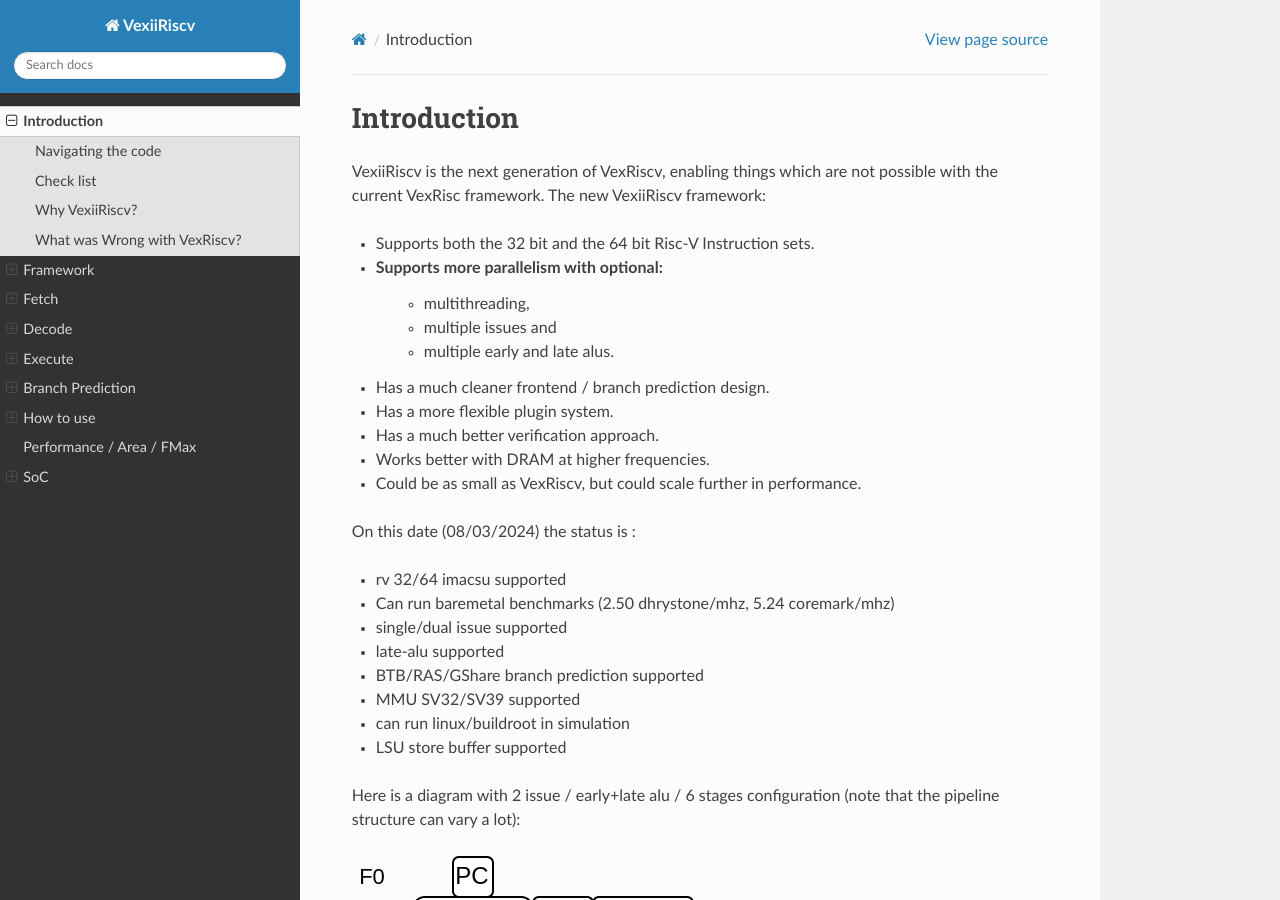
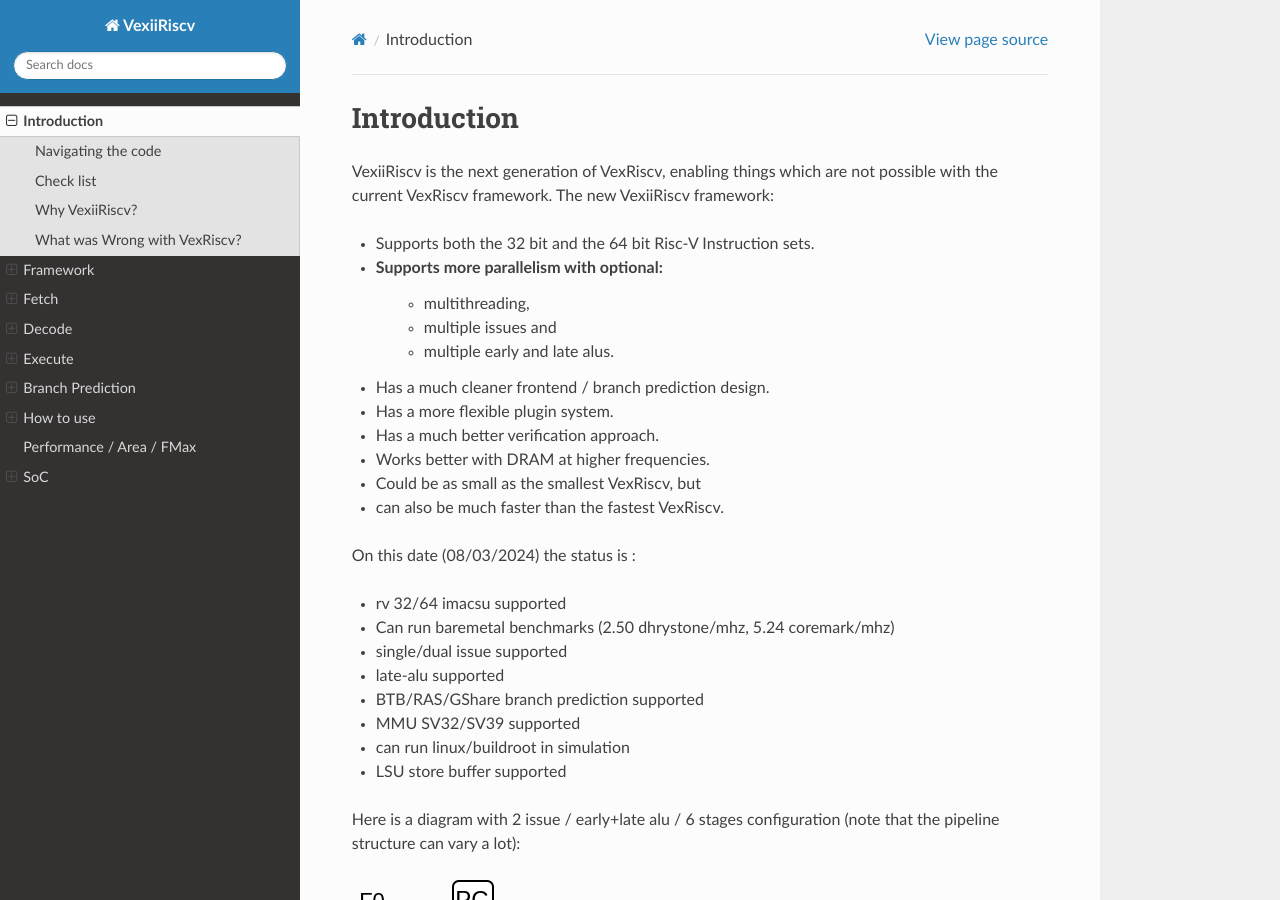
Before and after one commit to SpinalHDL/VexiiRiscv-RTD, a Sphinx documentation site: the page built from source/VexiiRiscv/Introduction/index.rst, in a window 1280 px wide and 900 px high. Built offline with Sphinx 7.4.7 and the Read the Docs theme 2.0.0, drawn with Linux system fonts in a browser that asks for light colours.

Commit message:
A few additional edits.

```diff
--- a/source/VexiiRiscv/Introduction/index.rst
+++ b/source/VexiiRiscv/Introduction/index.rst
@@ -1,7 +1,7 @@
 Introduction
 ============
 
-VexiiRiscv is the next generation of VexRiscv, enabling things which are not possible with the current VexRisc framework.  The new VexiiRiscv framework:
+VexiiRiscv is the next generation of VexRiscv, enabling things which are not possible with the current VexRiscv framework.  The new VexiiRiscv framework:
 
 - Supports both the 32 bit and the 64 bit Risc-V Instruction sets.
 - Supports more parallelism with optional:
@@ -12,7 +12,8 @@
 - Has a more flexible plugin system.
 - Has a much better verification approach.
 - Works better with DRAM at higher frequencies.
-- Could be as small as VexRiscv, but could scale further in performance.
+- Could be as small as the smallest VexRiscv, but
+- can also be much faster than the fastest VexRiscv.
 
 On this date (08/03/2024) the status is :
 
```
